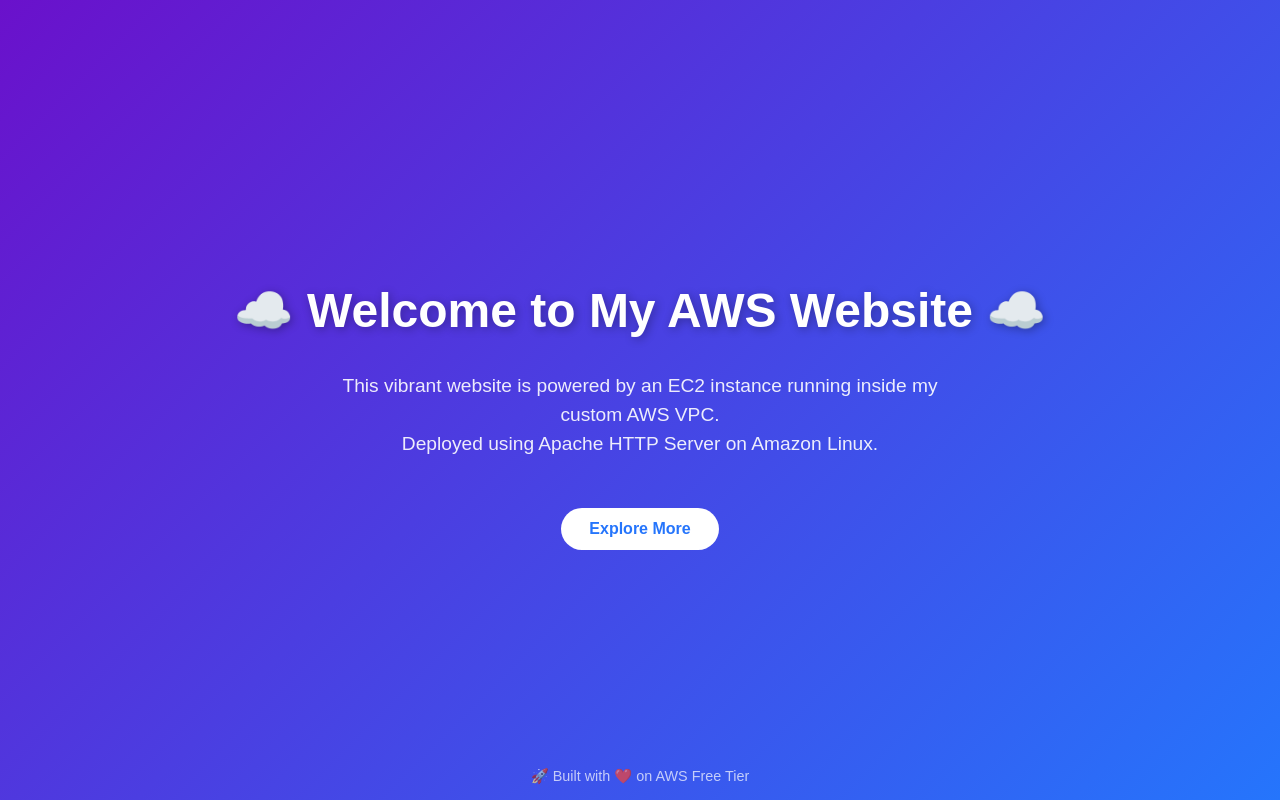
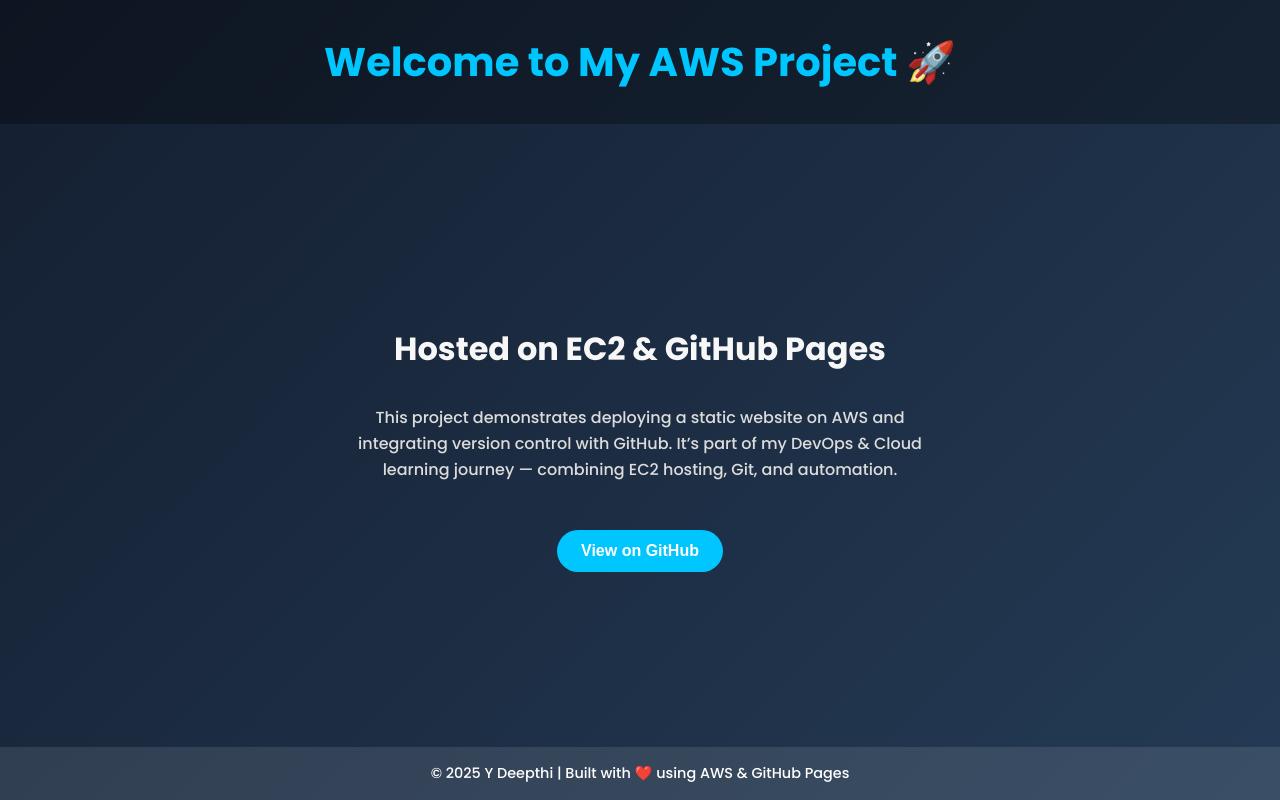
Before and after one commit to ydeepthii/aws, a plain HTML site: page index.html in a window 1280 px wide. Drawn offline with Linux system fonts and the light colour scheme.

Commit message:
Update index.html

```diff
--- a/index.html
+++ b/index.html
@@ -3,71 +3,101 @@
 <head>
     <meta charset="UTF-8">
     <meta name="viewport" content="width=device-width, initial-scale=1.0">
-  <title>Welcome to My AWS Website!</title>
+    <title>My AWS Project</title>
+    <link href="https://fonts.googleapis.com/css2?family=Poppins:wght@300;500;700&display=swap" rel="stylesheet">
     <style>
         body {
+            font-family: 'Poppins', sans-serif;
             margin: 0;
-      font-family: "Poppins", sans-serif;
-      background: linear-gradient(135deg, #6a11cb, #2575fc);
-      color: white;
+            padding: 0;
+            background: linear-gradient(135deg, #141e30, #243b55);
+            color: #fff;
+            display: flex;
+            flex-direction: column;
+            min-height: 100vh;
             text-align: center;
-      height: 100vh;
+        }
+
+        header {
+            background-color: rgba(0, 0, 0, 0.3);
+            padding: 2rem 1rem;
+        }
+
+        header h1 {
+            font-size: 2.5rem;
+            margin: 0;
+            color: #00c6ff;
+        }
+
+        main {
+            flex: 1;
             display: flex;
             flex-direction: column;
             justify-content: center;
             align-items: center;
-      animation: fadeIn 2s ease-in-out;
+            padding: 2rem;
         }
 
-    h1 {
-      font-size: 3em;
-      margin-bottom: 0.3em;
-      text-shadow: 2px 2px 10px rgba(0,0,0,0.3);
+        main h2 {
+            font-size: 2rem;
+            margin-bottom: 1rem;
+            color: #f7f7f7;
         }
 
-    p {
-      font-size: 1.2em;
+        main p {
             max-width: 600px;
-      line-height: 1.5;
-      opacity: 0.9;
+            line-height: 1.6;
+            color: #dcdcdc;
         }
 
         .btn {
-      margin-top: 30px;
-      padding: 12px 28px;
-      background: white;
-      color: #2575fc;
-      font-weight: bold;
-      text-decoration: none;
-      border-radius: 30px;
-      transition: all 0.3s ease;
+            background: #00c6ff;
+            border: none;
+            color: #fff;
+            padding: 0.75rem 1.5rem;
+            border-radius: 25px;
+            font-size: 1rem;
+            font-weight: 600;
+            margin-top: 2rem;
+            cursor: pointer;
+            transition: background 0.3s ease;
         }
 
         .btn:hover {
-      background: #f1f1f1;
-      transform: scale(1.05);
+            background: #0072ff;
         }
 
         footer {
-      position: absolute;
-      bottom: 15px;
-      font-size: 0.9em;
-      opacity: 0.7;
+            background: rgba(255, 255, 255, 0.1);
+            padding: 1rem;
+            font-size: 0.9rem;
         }
 
-    @keyframes fadeIn {
-      from { opacity: 0; transform: translateY(20px); }
-      to { opacity: 1; transform: translateY(0); }
+        footer a {
+            color: #00c6ff;
+            text-decoration: none;
+        }
+
+        footer a:hover {
+            text-decoration: underline;
         }
     </style>
 </head>
 <body>
-  <h1>☁️ Welcome to My AWS Website ☁️</h1>
-  <p>
-    This vibrant website is powered by an EC2 instance running inside my custom AWS VPC.<br>
-    Deployed using Apache HTTP Server on Amazon Linux.
-  </p>
-  <a href="#" class="btn">Explore More</a>
-  <footer>🚀 Built with ❤️ on AWS Free Tier</footer>
+    <header>
+        <h1>Welcome to My AWS Project 🚀</h1>
+    </header>
+
+    <main>
+        <h2>Hosted on EC2 & GitHub Pages</h2>
+        <p>This project demonstrates deploying a static website on AWS and integrating version control with GitHub. It’s part of my DevOps & Cloud learning journey — combining EC2 hosting, Git, and automation.</p>
+        <a href="https://github.com/ydeepthii/aws" target="_blank">
+            <button class="btn">View on GitHub</button>
+        </a>
+    </main>
+
+    <footer>
+        © 2025 Y Deepthi | Built with ❤️ using AWS & GitHub Pages
+    </footer>
 </body>
 </html>
```
Lines whose indentation alone changed are shown as unchanged.
